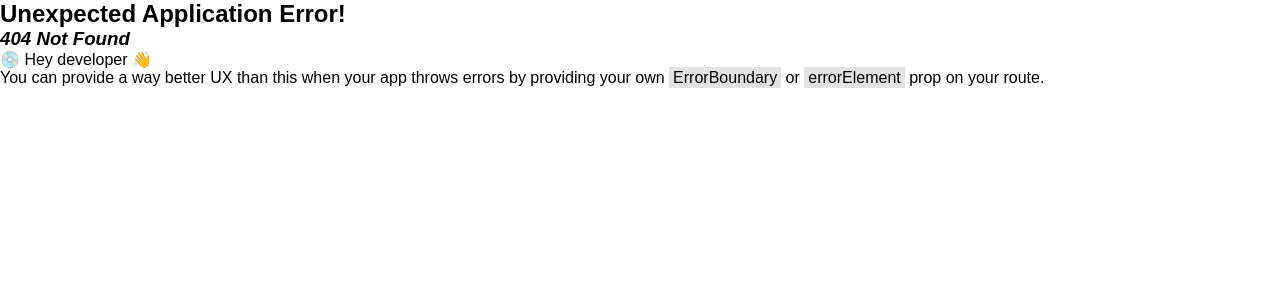
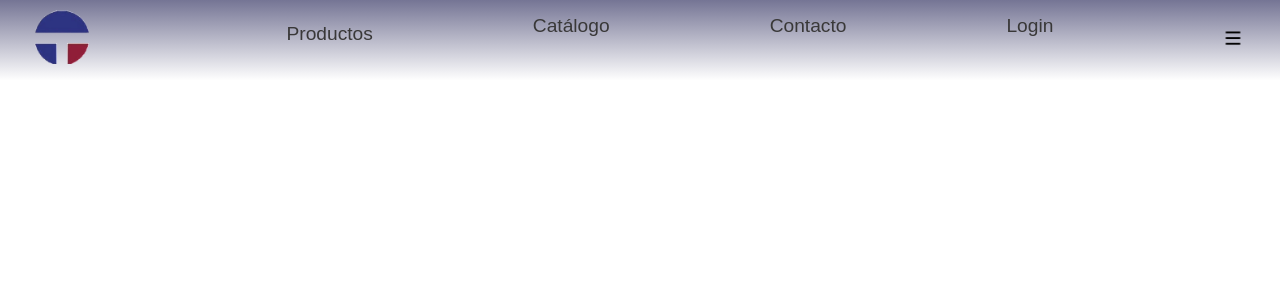
Before and after one commit to JoseMiguelBritoMenanteau/PUC-WEB-H, a React (Vite) app in the folder web-taumm/: page /login in a window 1280 px wide. Before the commit this address had no page. Shown: the top 300 px of the page. Built offline with nearby package versions, Linux system fonts and the light colour scheme.

Commit message:
Avance Navbar

```diff
--- a/web-taumm/src/App.jsx
+++ b/web-taumm/src/App.jsx
@@ -8,7 +8,38 @@ import './App.css'
 const router = createBrowserRouter([
   {
     path: "/",
-    element: <Navbar />,
+    element: ( <>
+      <Navbar />
+    </>
+  ),
+  },
+  {
+    path: '/login',
+    element: ( <>
+      <Navbar />
+    </>
+  ),
+  },
+  {
+    path: '/productos',
+    element: ( <>
+      <Navbar />
+    </>
+  ),
+  },
+  {
+    path: '/contacto',
+    element: ( <>
+      <Navbar />
+    </>
+  ),
+  },
+  {
+    path: '/catalogo',
+    element: ( <>
+      <Navbar />
+    </>
+  ),
   },
 ]);
 
--- /dev/null
+++ b/web-taumm/src/components/navbar-options/Navbar-options.css
@@ -0,0 +1,28 @@
+.nav-options-list {
+    position: absolute;
+    top: 100%;
+    margin-left: 4rem;
+    padding: 0.5rem 2rem;
+    text-decoration: none;
+    list-style: disc;
+    border-radius: 10px;
+
+    color: hsl(0, 1%, 22%);
+    font-weight: 10px;
+    font-size: 1.1rem;
+
+    transition: all 0.4s ease;
+    backdrop-filter: blur(px);
+    background: hsla(0, 0%, 100%, 0.60);
+    box-shadow: 0 2px 3px hsla(0, 0%, 0%, 0.2);
+}
+
+.nav-options-list li a {
+    list-style: disc;
+    text-decoration: none;
+    padding-top: 0.5rem;
+    color: hsl(0, 1%, 22%);
+    font-weight: 10px;
+    font-size: 1.1rem;
+
+}
--- /dev/null
+++ b/web-taumm/src/components/navbar-options/Navbar-options.jsx
@@ -0,0 +1,20 @@
+import React from 'react';
+import { Link } from 'react-router';
+
+import './Navbar-options.css';
+
+function NavbarOptions(props) {
+    return (
+        <div>
+            <ul className='nav-options-list'>
+                {props.list.map(producto => (
+                    <li key = {producto.categoria}>
+                        <Link to = {producto.path}>{producto.categoria}</Link>
+                    </li>
+                ))}
+            </ul>
+        </div>
+    )
+}
+
+export default NavbarOptions;
--- a/web-taumm/src/components/navbar/Navbar.css
+++ b/web-taumm/src/components/navbar/Navbar.css
@@ -80,3 +80,19 @@
     cursor: pointer;
 
 }
+
+.nav-option-expanded {
+    position: relative;
+    /* Esta altura mínima asegura que el área de hover sea más grande */
+    min-height: 50px;
+    display: flex;
+    flex-direction: column;
+    align-items: flex-start;
+}
+
+.nav-options-wrapper {
+    position: absolute;
+    top: 100%;
+    left: 4rem;
+    z-index: 600;
+}
--- a/web-taumm/src/components/navbar/Navbar.jsx
+++ b/web-taumm/src/components/navbar/Navbar.jsx
@@ -5,9 +5,11 @@ import { useState, useRef, useEffect } from 'react';
 import './Navbar.css';
 import Logo from '../../assets/logo-taumm-simple.png';
 import Hamburger from '../../assets/hamburger.png';
+import NavbarOptions from '../navbar-options/Navbar-options.jsx'
 
 const Navbar = () => {
     const [isMenuOpen, setIsMenuOpen] = useState(false);
+    const [isListOpen, setListOpen] = useState(false);
 
     function toggleMenu() {
         setIsMenuOpen(!isMenuOpen);
@@ -16,6 +18,13 @@ const Navbar = () => {
     function closeMenu() {
         setIsMenuOpen(false);
     };
+
+    const listProductos = [
+        {categoria: 'Todos', path: '/productos'},
+        {categoria: 'Griferías', path: '/griferias'},
+        {categoria: 'Cañerías', path: '/cañerias'},
+        {categoria: 'Accesorios', path: '/accesorios'}
+    ];
 
     return (
         <nav className='nav-container'>
@@ -28,8 +37,17 @@ const Navbar = () => {
             </Link>
 
             <ul className={`nav-options ${isMenuOpen ? 'nav-options-active' : 'nav-options-inactive'}`}>
-                <li>
-                    <Link to='/productos' className='nav-option'>Productos</Link>
+                <li onMouseEnter = {() => setListOpen(true)}
+                    onMouseLeave = {() => setListOpen(false)}>
+                    <div className="nav-option-expanded">
+                        <Link   to='/productos'
+                                className='nav-option'>Productos</Link>
+                        {isListOpen && (
+                            <div className = 'nav-options-panel'>
+                                <NavbarOptions list = {listProductos} />
+                            </div>
+                        )}
+                    </div>
                 </li>
                 <li>
                     <Link to='/catalogo' className='nav-option'>Catálogo</Link>
```
